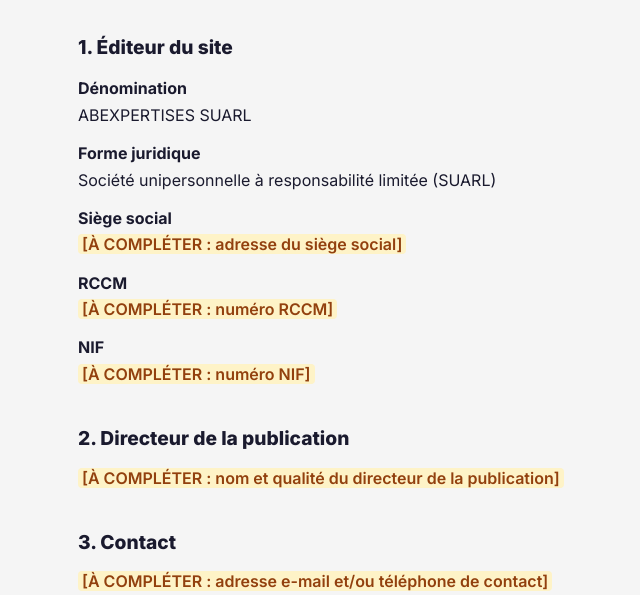
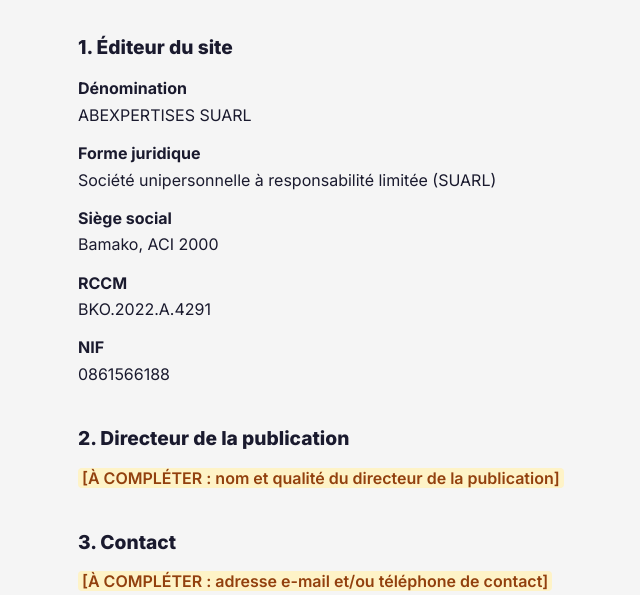
Before and after one commit to SamK107/hayaflash, a Django app: page /mentions-legales/ in a window 1280 px wide. Shown: the part 344-939 px from the top of the page, without its empty margins (250-890 px from the left). Run offline with Django 5.2, Linux system fonts and the light colour scheme; parts of the project's set-up code (start-up, migrations or seed data) failed here and were passed over; some libraries are stand-ins or nearby versions.

Commit message:
docs(legal): siège, RCCM et NIF d'ABEXPERTISES SUARL dans les mentions légales
Valeurs fournies par Alex : Bamako, ACI 2000 ; BKO.2022.A.4291 ; 0861566188.

Co-Authored-By: Claude Opus 5.5 <noreply@anthropic.com>
Claude-Session: https://claude.ai/code/session_01C3TqHFxapVhiLJR7FctyA3

```diff
--- a/templates/core/legal/notice.html
+++ b/templates/core/legal/notice.html
@@ -26,11 +26,11 @@
   <dt>Forme juridique</dt>
   <dd>Société unipersonnelle à responsabilité limitée (SUARL)</dd>
   <dt>Siège social</dt>
-  <dd><span class="hf-legal-todo">[À COMPLÉTER : adresse du siège social]</span></dd>
+  <dd>Bamako, ACI 2000</dd>
   <dt>RCCM</dt>
-  <dd><span class="hf-legal-todo">[À COMPLÉTER : numéro RCCM]</span></dd>
+  <dd>BKO.2022.A.4291</dd>
   <dt>NIF</dt>
-  <dd><span class="hf-legal-todo">[À COMPLÉTER : numéro NIF]</span></dd>
+  <dd>0861566188</dd>
 </dl>
 
 <h2 id="publication">2. Directeur de la publication</h2>
```
